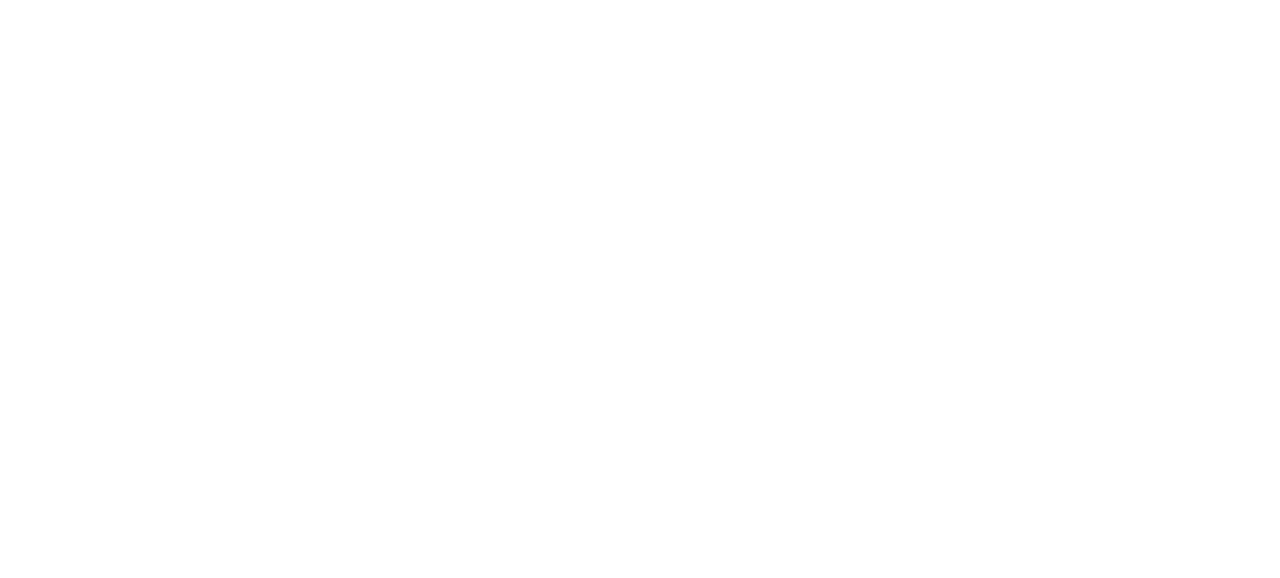
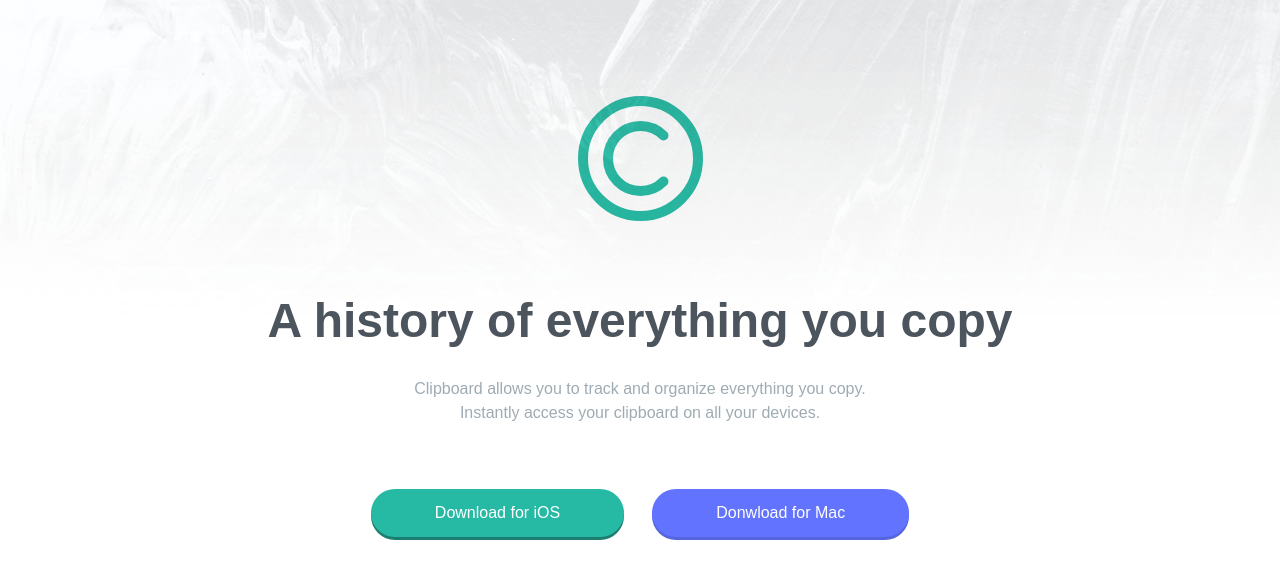
Before and after one commit to dhafindzahin/frontendmentor-clipboard-landing-page, a plain HTML site: page index.html in a window 1280 px wide. Drawn offline with Linux system fonts and the light colour scheme; a web font is replaced by a local one.

Commit message:
feat: make header

```diff
--- a/index.html
+++ b/index.html
@@ -6,9 +6,33 @@
 		<link rel="icon" type="image/png" sizes="32x32" href="./images/favicon-32x32.png" />
 		<link rel="stylesheet" href="style.css" />
 
+		<link rel="preconnect" href="https://fonts.googleapis.com" />
+		<link rel="preconnect" href="https://fonts.gstatic.com" crossorigin />
+		<link href="https://fonts.googleapis.com/css2?family=Bai+Jamjuree:wght@400;600&display=swap" rel="stylesheet" />
+
 		<title>Frontend Mentor | Clipboard landing page</title>
 	</head>
 	<body>
-
+		<div class="wrapper">
+			<header>
+				<picture>
+					<source media="(min-width: 768px)" srcset="images/bg-header-desktop.png" class="header-background" />
+					<img src="images/bg-header-mobile.png" alt="" width="100%" class="header-background" />
+				</picture>
+				<div class="header">
+					<img src="images/logo.svg" alt="Clipboard logo" class="header-logo" />
+					<h1 class="header-title">A history of everything you copy</h1>
+					<p class="header-text">
+						Clipboard allows you to track and organize everything you copy. Instantly access your clipboard on all your devices.
+					</p>
+					<div class="btn-group">
+						<a href="#" class="btn btn-primary">Download for iOS</a>
+						<a href="#" class="btn btn-secondary">Donwload for Mac</a>
+					</div>
+				</div>
+			</header>
+			<main></main>
+			<footer></footer>
+		</div>
 	</body>
 </html>
--- a/style.css
+++ b/style.css
@@ -72,17 +72,115 @@ div {
 	-webkit-tap-highlight-color: transparent;
 }
 
-@import url("https://fonts.googleapis.com/css2?family=Bai+Jamjuree:wght@400;600&display=swap");
-
 :root {
 	--primary-color: hsl(171, 66%, 44%);
 	--secondary-color: hsl(233, 100%, 69%);
 	--text-color: hsl(210, 10%, 33%);
 	--accent-color: hsl(201, 11%, 66%);
+	--primary-color-shadow: 0 3px hsl(171, 66%, 30%);
+	--secondary-color-shadow: 0 3px hsl(233, 66%, 60%);
+	--primary-color-active: hsl(171, 66%, 50%);
+	--secondary-color-active: hsl(233, 100%, 75%);
 }
 
 * {
-	font-family: "Bai Jamjuree";
-	font-weight: 400;
-	font-style: normal;
+	font-family: "Bai Jamjuree", sans-serif;
 }
+
+.wrapper {
+	position: relative;
+}
+
+.header-background {
+	max-height: 363px;
+	position: absolute;
+}
+
+.header {
+	display: flex;
+	flex-direction: column;
+	align-items: center;
+}
+
+.header-logo {
+	max-width: fit-content;
+	margin-top: 96px;
+}
+
+.header-title {
+	text-align: center;
+	font-size: clamp(2rem, 8.5vw, 3rem);
+	margin-top: 64px;
+	color: var(--text-color);
+}
+
+.header-text {
+	text-align: center;
+	margin-top: 20px;
+	color: var(--accent-color);
+	max-width: 30ch;
+}
+
+.btn-group {
+	display: flex;
+	flex-direction: column;
+	gap: 28px;
+	margin-top: 32px;
+	width: 100%;
+	padding-inline: 32px;
+}
+
+.btn {
+	padding: 12px 24px;
+	width: 100%;
+	text-align: center;
+	text-decoration: none;
+	color: white;
+	border-radius: 25px;
+}
+
+.btn-primary {
+	background-color: var(--primary-color);
+	box-shadow: var(--primary-color-shadow);
+}
+
+.btn-primary:hover {
+	background-color: var(--primary-color-active);
+}
+
+.btn-secondary {
+	background-color: var(--secondary-color);
+	box-shadow: 0 3px hsl(233, 66%, 60%);
+}
+
+.btn-secondary:hover {
+	background-color: var(--secondary-color-active);
+}
+
+@media (min-width: 375px) {
+	.wrapper {
+		padding: 0 20px;
+	}
+}
+
+@media (min-width: 768px) {
+	.wrapper {
+		padding: 0;
+	}
+
+	.header-text {
+		max-width: 75ch;
+		padding: 0 96px;
+	}
+
+	.btn-group {
+		flex-direction: row;
+		justify-content: center;
+		margin-top: 64px;
+	}
+
+	.btn {
+		width: fit-content;
+		padding: 12px 64px;
+	}
+}
```
